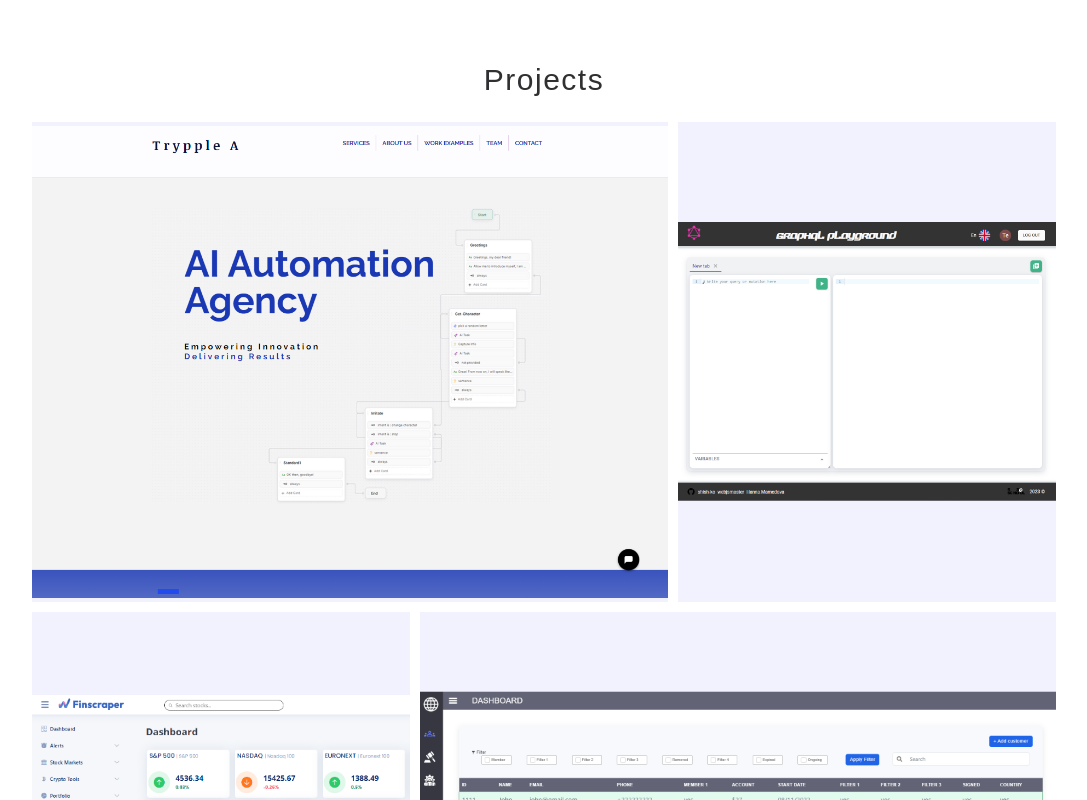
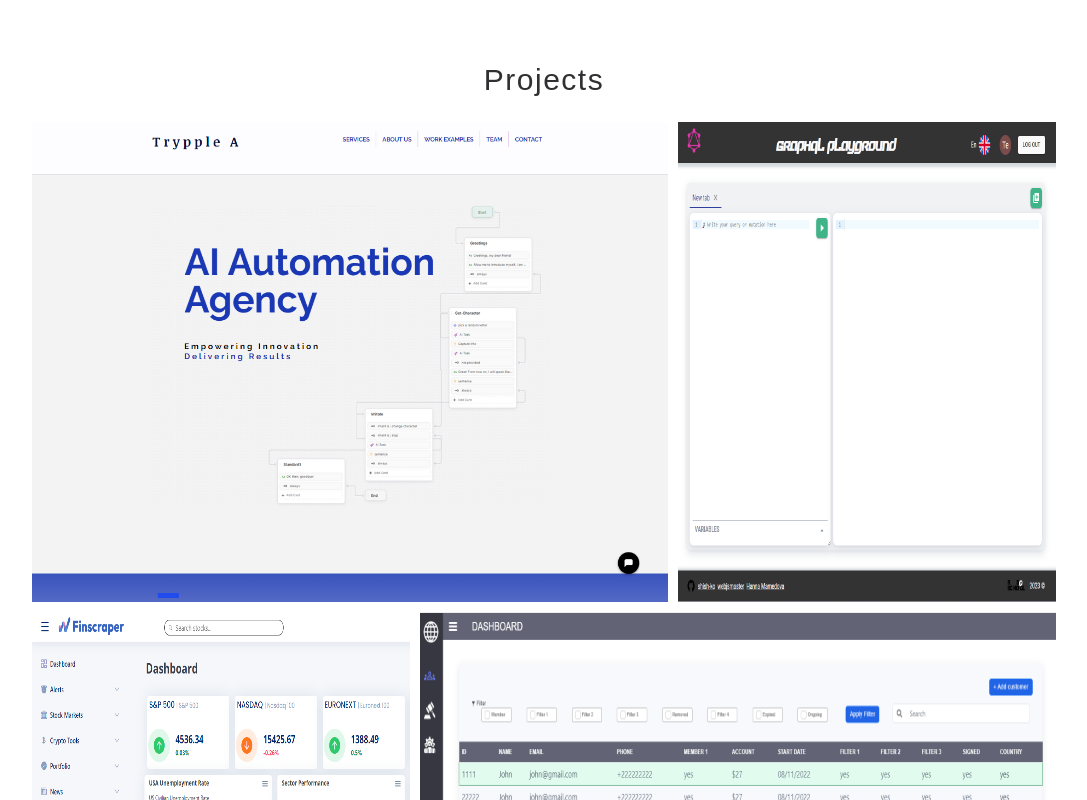
Before and after one commit to Hanna-Mamedova/portfolio, an Angular app in the folder portfolio/: page /main in a window 1280 px wide. Shown: the part 820-1620 px from the top of the page, without its empty margins (96-1183 px from the left). Built offline with nearby package versions, Linux system fonts and the light colour scheme.

Commit message:
fix: fix projects images

```diff
--- a/portfolio/src/app/pages/main/projects/projects.component.scss
+++ b/portfolio/src/app/pages/main/projects/projects.component.scss
@@ -5,7 +5,6 @@
   &-image {
     width: 100%;
     height: 100%;
-    object-fit: contain;
     transition: transform 0.3s ease-in-out;
     cursor: pointer;
 
--- a/portfolio/src/app/shared/projects.data.ts
+++ b/portfolio/src/app/shared/projects.data.ts
@@ -6,7 +6,7 @@ export const projects: Project[] = [
   {id: 3, tooltip: 'GraphQL Playground', cols: 3, rows: 1, backgroundImage: "/assets/graphql.png", position: Position.below},
   {id: 2, tooltip: 'Finscraper', cols: 3, rows: 1, backgroundImage: "/assets/finscraper.png", position: Position.above},
   {id: 4, tooltip: 'Management System Dashboard', cols: 5, rows: 1, backgroundImage: "/assets/management system.png", position: Position.below},
-  {id: 1, tooltip: 'Task Manager', cols: 8, rows: 1, backgroundImage: "/assets/project management.png", position: Position.above},
+  {id: 1, tooltip: 'Task Manager', cols: 5, rows: 1, backgroundImage: "/assets/project management.png", position: Position.above},
 ];
 
 export const projectsInfo: ProjectInfo[] = [
```
